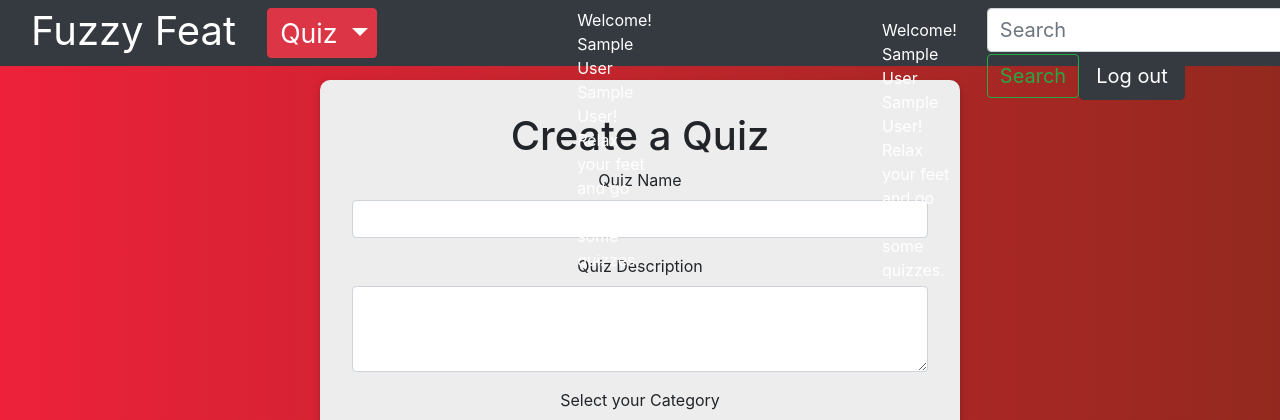
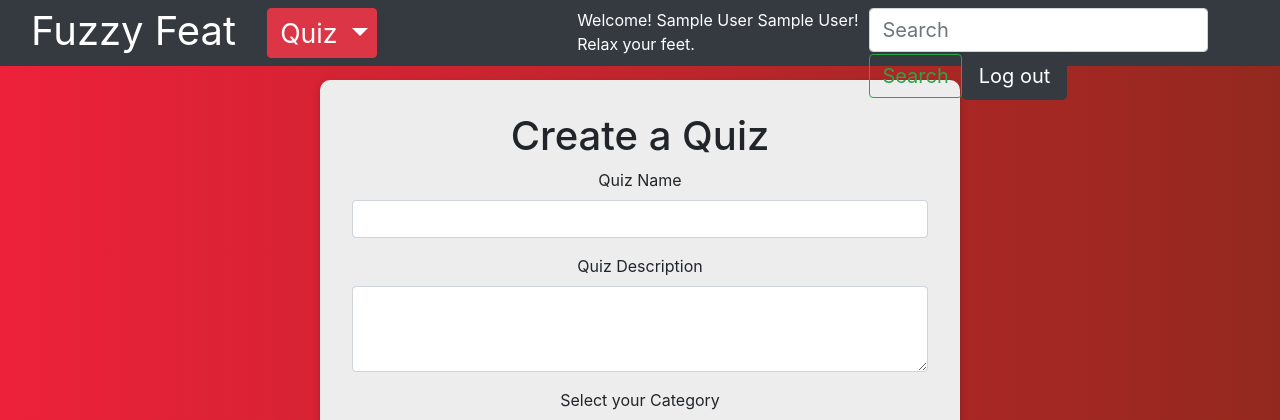
Before and after one commit to school-projects-csuf/FuzzyFeat, a PHP site: page /create.php in a window 1280 px wide. Shown: the top 420 px of the page. Run offline with PHP 8.4, Linux system fonts and the light colour scheme; the visitor is signed in with stand-in values (Sample User, id 1).

Commit message:
Fixed header_main.php

```diff
--- a/header_main.php
+++ b/header_main.php
@@ -49,20 +49,8 @@
 			</div>
 
 			<div class="navbar-nav flex-row" style="padding-left:200px; color:white;">
-				<p>Welcome! <?php echo $fname.' '.$lname.'! Relax your feet and go make some quizzes.'; ?></p>
+				<p>Welcome! <?php echo $fname.' '.$lname.'! Relax your feet.'; ?></p>
 			</div>
-			<div class="container">
-				<div class="d-flex justify-content-center">
-					<div class="col-md-auto">
-						<div class="navbar-nav flex-row " style="padding-left:200px; color:white;padding-top:10px;">
-							<p>Welcome! <?php echo $fname.' '.$lname.'! Relax your feet and go make some quizzes.'; ?>
-						</div>
-					</div>
-				</div>
-			</div>
-
-
-
 			<ul class="navbar-nav flex-row ml-md-auto d-none d-md-flex">
 				<form class="form-inline my-2 my-lg-0" action="includes/logout.inc.php" method="post">
 					<input class="form-control mr-sm-2" type="search" placeholder="Search" aria-label="Search" style="font-size:15pt;">
```
